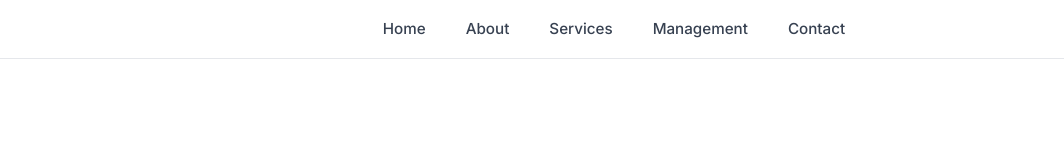
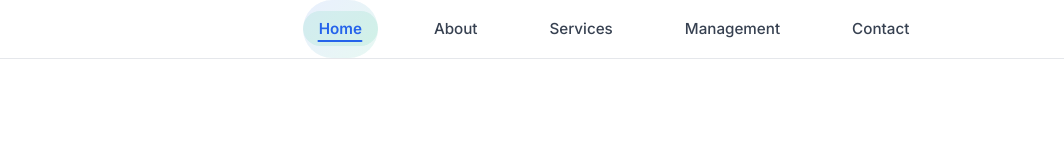
Before and after one commit to lrkellar/Bellator, a plain HTML site: page index.html in a window 1280 px wide. Shown: the top 160 px of the page, without its empty margins (26-1090 px from the left). Drawn offline with Linux system fonts and the light colour scheme.

Commit message:
Adding shader for currently viewed page

```diff
--- a/script.js
+++ b/script.js
@@ -199,3 +199,61 @@ document.addEventListener('DOMContentLoaded', () => {
         statsObserver.observe(stat);
     });
 });
+
+// Active section detection
+function updateActiveNavigation() {
+    const sections = document.querySelectorAll('section[id]');
+    const navLinks = document.querySelectorAll('.nav-link');
+    const navMenu = document.querySelector('.nav-menu');
+
+    let currentSection = '';
+    const scrollPosition = window.scrollY + 100; // Offset for navbar height
+
+    sections.forEach(section => {
+        const sectionTop = section.offsetTop;
+        const sectionHeight = section.offsetHeight;
+
+        if (scrollPosition >= sectionTop && scrollPosition < sectionTop + sectionHeight) {
+            currentSection = section.getAttribute('id');
+        }
+    });
+
+    // Update active nav link
+    navLinks.forEach(link => {
+        link.classList.remove('active');
+        const href = link.getAttribute('href');
+        if (href === `#${currentSection}`) {
+            link.classList.add('active');
+
+            // Calculate position for background highlight
+            const linkRect = link.getBoundingClientRect();
+            const menuRect = navMenu.getBoundingClientRect();
+            const relativeLeft = linkRect.left - menuRect.left;
+            const linkWidth = linkRect.width;
+
+            navMenu.classList.add('active-section');
+            navMenu.style.setProperty('--active-left', `${relativeLeft}px`);
+            navMenu.style.setProperty('--active-width', `${linkWidth}px`);
+        }
+    });
+
+    // If no section is active, remove the background
+    if (!currentSection) {
+        navMenu.classList.remove('active-section');
+    }
+}
+
+// Throttled scroll handler for better performance
+let scrollTimeout;
+window.addEventListener('scroll', () => {
+    if (scrollTimeout) {
+        clearTimeout(scrollTimeout);
+    }
+    scrollTimeout = setTimeout(updateActiveNavigation, 10);
+});
+
+// Initial call
+document.addEventListener('DOMContentLoaded', updateActiveNavigation);
+
+// Update on resize to recalculate positions
+window.addEventListener('resize', updateActiveNavigation);
--- a/styles.css
+++ b/styles.css
@@ -90,6 +90,25 @@ p {
     display: flex;
     list-style: none;
     gap: 2.5rem;
+    position: relative;
+}
+
+.nav-menu::before {
+    content: '';
+    position: absolute;
+    top: -1rem;
+    bottom: -1rem;
+    background: linear-gradient(135deg, var(--primary), var(--accent));
+    border-radius: 2rem;
+    opacity: 0;
+    transition: all 0.4s ease;
+    z-index: -1;
+}
+
+.nav-menu.active-section::before {
+    opacity: 0.1;
+    left: var(--active-left, 0);
+    width: var(--active-width, 0);
 }
 
 .nav-link {
@@ -97,12 +116,21 @@ p {
     text-decoration: none;
     font-weight: 500;
     font-size: 0.95rem;
-    transition: color 0.3s ease;
+    transition: all 0.3s ease;
     position: relative;
+    padding: 0.5rem 1rem;
+    border-radius: 1.5rem;
 }
 
 .nav-link:hover {
     color: var(--primary);
+    background: rgba(16, 185, 129, 0.05);
+}
+
+.nav-link.active {
+    color: var(--primary);
+    background: rgba(16, 185, 129, 0.1);
+    font-weight: 600;
 }
 
 .nav-link::after {
@@ -110,15 +138,17 @@ p {
     position: absolute;
     width: 0;
     height: 2px;
-    bottom: -8px;
+    bottom: 0.25rem;
     left: 50%;
     background: var(--primary);
     transition: all 0.3s ease;
     transform: translateX(-50%);
+    border-radius: 1px;
 }
 
-.nav-link:hover::after {
-    width: 100%;
+.nav-link:hover::after,
+.nav-link.active::after {
+    width: 60%;
 }
 
 .hamburger {
```
